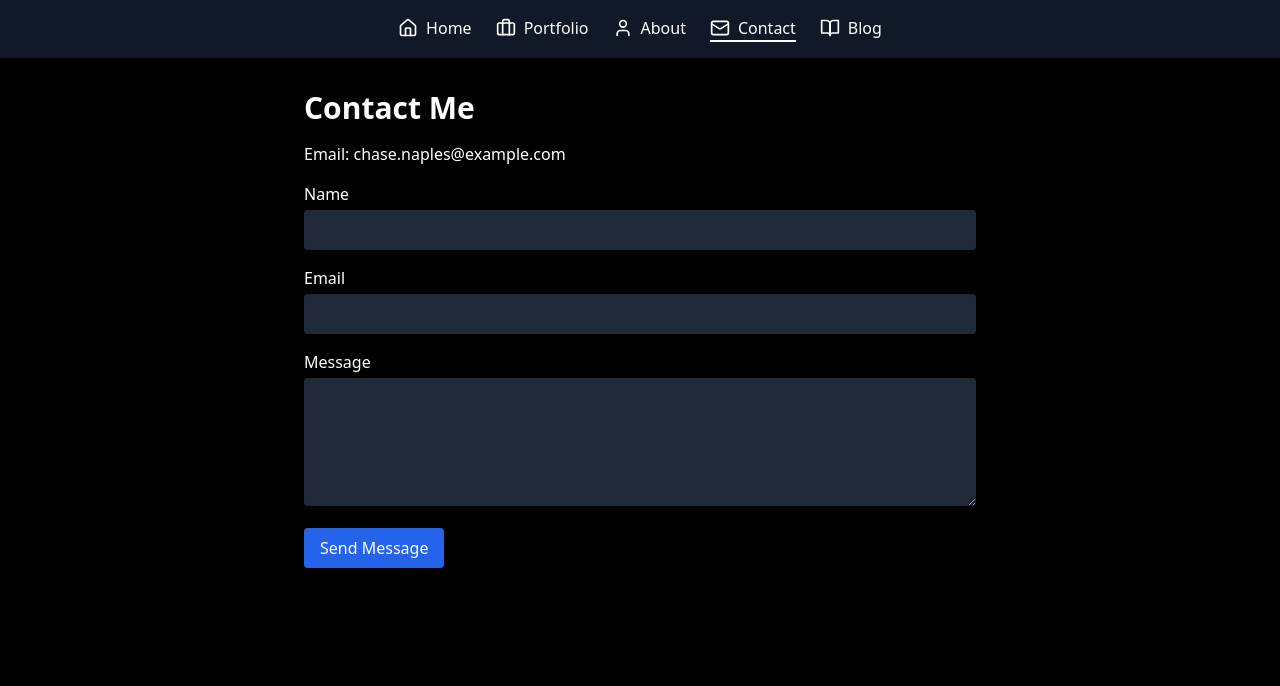
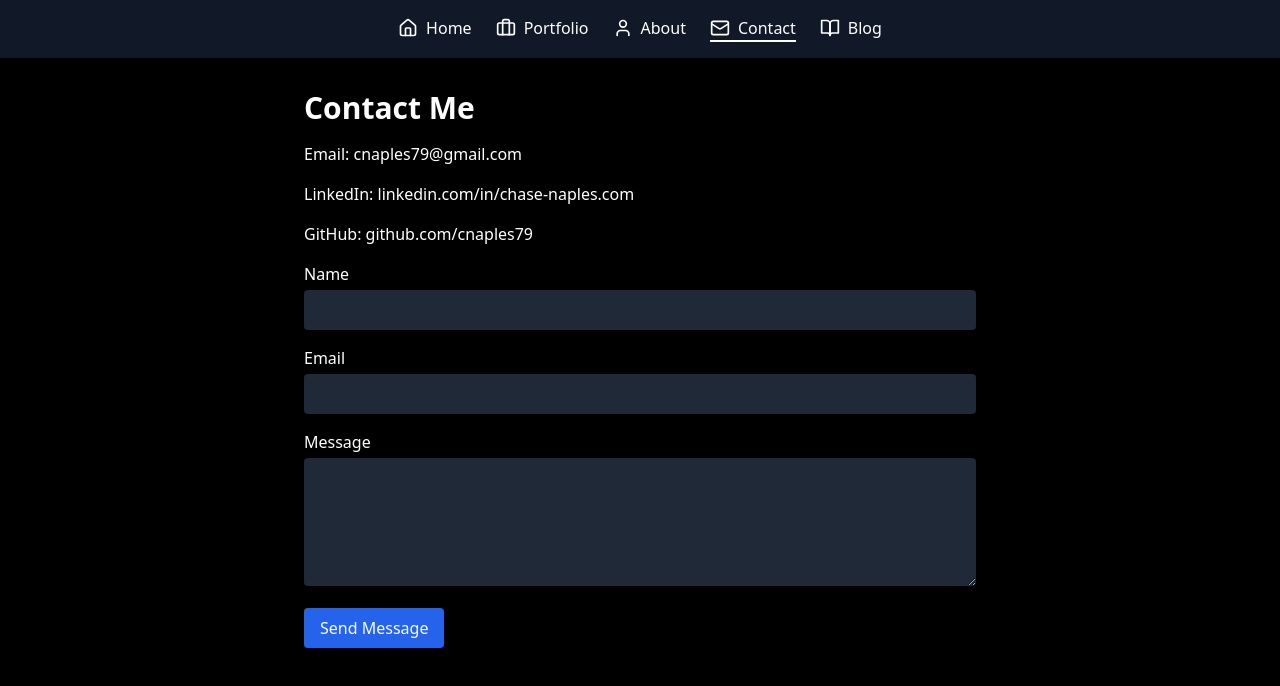
Before and after one commit to cnaples79/portfolio-app-1, a Next.js app: page / in a window 1280 px wide. Both pictures are taken after a click on the button "Contact". Shown: the top 686 px of the page. Built offline with nearby package versions, Linux system fonts and the light colour scheme.

Commit message:
Update index.tsx

```diff
--- a/pages/index.tsx
+++ b/pages/index.tsx
@@ -116,7 +116,9 @@ const Contact = () => {
   return (
     <div className="max-w-2xl mx-auto text-white">
       <h2 className="text-3xl font-bold mb-4">Contact Me</h2>
-      <p className="mb-4">Email: chase.naples@example.com</p>
+      <p className="mb-4">Email: cnaples79@gmail.com</p>
+      <p className="mb-4">LinkedIn: linkedin.com/in/chase-naples.com</p>
+      <p className="mb-4">GitHub: github.com/cnaples79</p>
       <form onSubmit={handleSubmit} className="space-y-4">
         <div>
           <label htmlFor="name" className="block mb-1">Name</label>
```
